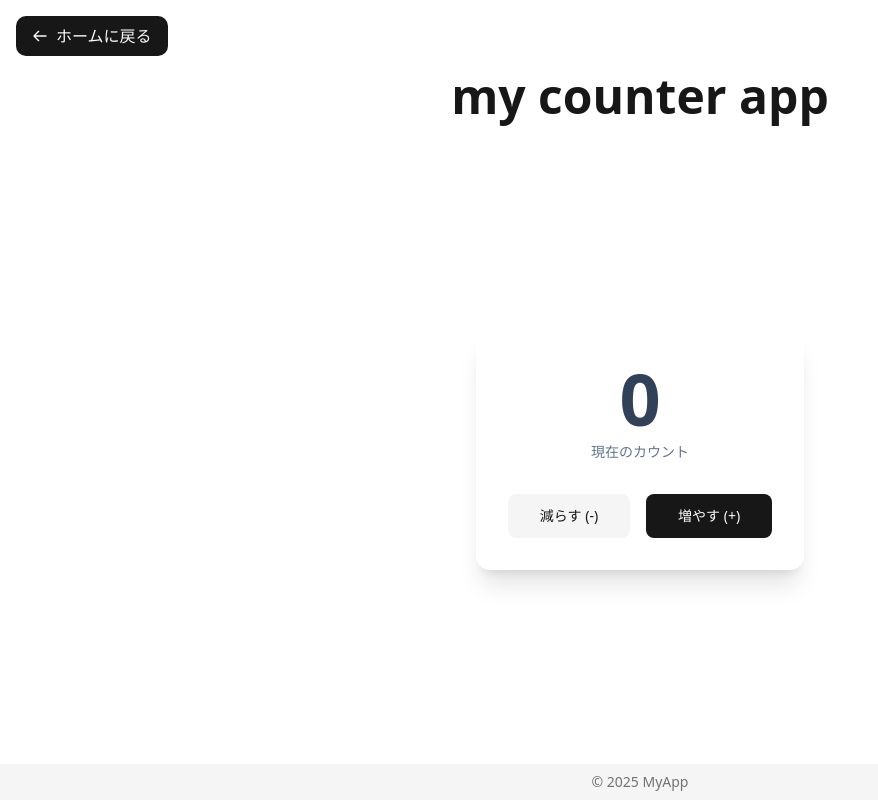
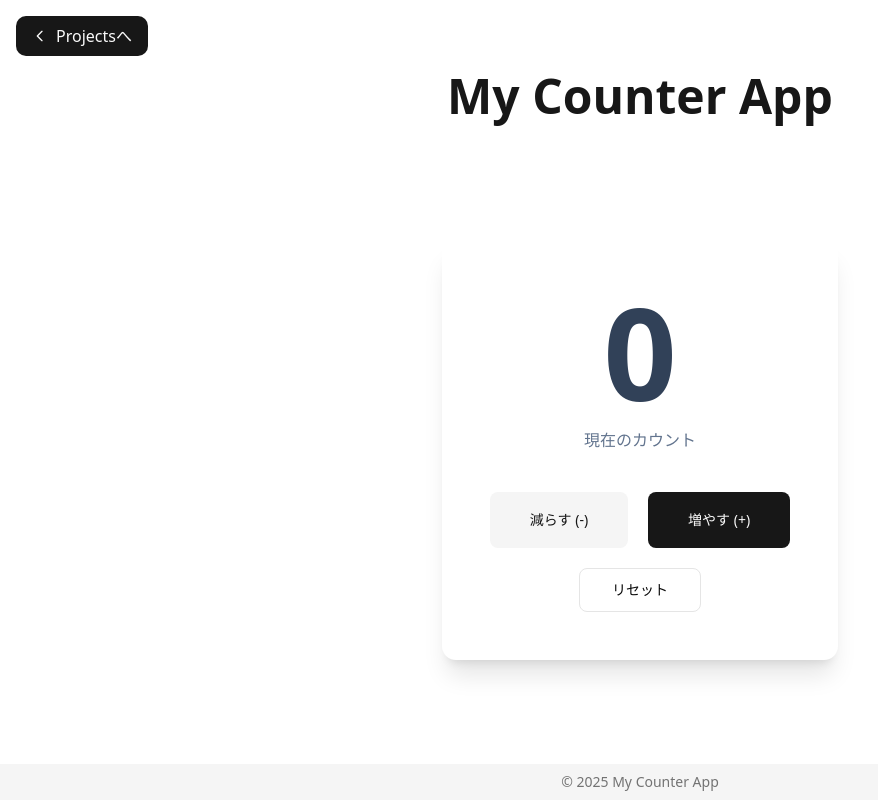
Before and after one commit to atsuki61/100DaysOfCode, a Next.js app: page /day1-counter in a window 1280 px wide. Shown: the whole page, without its empty margins (0-878 px from the left). Built offline with nearby package versions, Linux system fonts and the light colour scheme.

Commit message:
feat: カウンターアプリのUIを全体的に拡大しリセットボタンを追加

```diff
--- a/src/app/day1-counter/components/Counter.tsx
+++ b/src/app/day1-counter/components/Counter.tsx
@@ -8,51 +8,56 @@ export default function Counter() {
 
   const increment = () => setCount(prevCount => prevCount + 1);
   const decrement = () => setCount(prevCount => prevCount - 1);
+  const reset = () => setCount(0); // リセット関数を追加
 
   return (
     // --- カウンター表示とボタンをまとめる白いカード風の箱 ---
     // bg-white dark:bg-gray-800: 背景色 (ライトモード: 白, ダークモード: 少し明るいグレー)
-    // p-6 sm:p-8: 内側の余白 (通常時は1.5rem, smサイズ以上の画面では2rem)
+    // p-8 sm:p-12: 内側の余白 (通常時は1.5rem, smサイズ以上の画面では2rem)
     // rounded-xl: 角を大きく丸めます (extra large)
     // shadow-xl: 大きな影をつけて立体的に見せます
     // text-center: この要素内のテキストコンテンツを中央揃え
-    <div className="bg-white dark:bg-gray-800 p-6 sm:p-8 rounded-xl shadow-xl text-center">
+    <div className="bg-white dark:bg-gray-800 p-8 sm:p-12 rounded-xl shadow-xl text-center">
       {/* --- カウンターの数値を表示する部分 --- */}
-      {/* mb-8: 下方向へのマージン (2rem)。要素間のスペース作りのため。 */}
-      <div className="mb-8">
+      {/* mb-10: 下方向へのマージン (2rem)。要素間のスペース作りのため。 */}
+      <div className="mb-10">
         {/* --- カウンターの数値そのもの --- */}
-        {/* text-7xl: 文字のサイズを非常に大きくします。 */}
+        {/* text-9xl: 文字のサイズを非常に大きくします。 */}
         {/* font-bold: 文字を太字にします。 */}
         {/* text-slate-700 dark:text-slate-200: 文字色を指定します。 */}
-        <span className="text-7xl font-bold text-slate-700 dark:text-slate-200">
+        <span className="text-9xl font-bold text-slate-700 dark:text-slate-200">
           {count}
         </span>
         {/* --- 「現在のカウント」という補助テキスト --- */}
-        {/* text-sm: 文字サイズを小さくします。 */}
+        {/* text-base: 文字サイズを小さくします。 */}
         {/* text-slate-500 dark:text-slate-400: 文字色を少し薄めにします。 */}
-        {/* mt-2: 上方向へのマージン (0.5rem)。数値との間隔調整。 */}
-        <p className="text-sm text-slate-500 dark:text-slate-400 mt-2">現在のカウント</p>
+        {/* mt-3: 上方向へのマージン (0.75rem)。数値との間隔調整。 */}
+        <p className="text-base text-slate-500 dark:text-slate-400 mt-3">現在のカウント</p>
       </div>
 
       {/* --- ボタンをまとめる箱 --- */}
       {/* flex: ボタンを横並びにするためにFlexboxを使います (smサイズ以上の画面で)。 */}
       {/* flex-col: スマートフォンなどの小さい画面ではボタンを縦に並べます (これがデフォルト)。 */}
       {/* sm:flex-row: smサイズ (640px) 以上の画面では、'flex-col' を上書きして横並び (row) にします。*/}
-      {/* space-y-4: 縦並びの時 (flex-col の時) に、ボタンの間に縦方向のスペースを設けます (1rem)。*/}
+      {/* space-y-5: 縦並びの時 (flex-col の時) に、ボタンの間に縦方向のスペースを設けます (1rem)。*/}
       {/* sm:space-y-0: 横並びになるsmサイズ以上では、縦方向のスペースを0にします。 */}
-      {/* sm:space-x-4: 横並びの時 (sm:flex-row の時) に、ボタンの間に横方向のスペースを設けます (1rem)。 */}
-      <div className="flex flex-col sm:flex-row space-y-4 sm:space-y-0 sm:space-x-4">
+      {/* sm:space-x-5: 横並びの時 (sm:flex-row の時) に、ボタンの間に横方向のスペースを設けます (1rem)。 */}
+      <div className="flex flex-col sm:flex-row space-y-5 sm:space-y-0 sm:space-x-5">
         {/* --- デクリメントボタン --- */}
         {/* w-full sm:w-auto: モバイルでは幅いっぱい、sm以上では自動幅 */}
-        <Button onClick={decrement} variant="secondary" size="lg" className="w-full sm:w-auto">
+        <Button onClick={decrement} variant="secondary" size="xl" className="w-full sm:w-auto">
           減らす (-)
         </Button>
 
         {/* --- インクリメントボタン --- */}
-        <Button onClick={increment} variant="default" size="lg" className="w-full sm:w-auto">
+        <Button onClick={increment} variant="default" size="xl" className="w-full sm:w-auto">
           増やす (+)
         </Button>
       </div>
+      {/* リセットボタンを追加、上マージン (mt-5) */}
+      <Button onClick={reset} variant="outline" size="lg" className="w-full sm:w-auto mt-5">
+        リセット
+      </Button>
     </div>
   );
 }
--- a/src/app/day1-counter/components/ui/Button.tsx
+++ b/src/app/day1-counter/components/ui/Button.tsx
@@ -3,7 +3,7 @@ import React from 'react';
 // Buttonコンポーネントのpropsの型定義
 interface ButtonProps extends React.ButtonHTMLAttributes<HTMLButtonElement> {
   variant?: 'default' | 'destructive' | 'outline' | 'secondary' | 'ghost' | 'link';
-  size?: 'default' | 'sm' | 'lg' | 'icon';
+  size?: 'default' | 'sm' | 'lg' | 'icon' | 'xl';
   children?: React.ReactNode;
 }
 
@@ -61,6 +61,9 @@ const Button: React.FC<ButtonProps> = ({
     case 'lg':
       sizeClasses = "h-11 px-8";
       break;
+    case 'xl':
+      sizeClasses = "h-14 px-10 text-lg";
+      break;
     case 'icon':
       sizeClasses = "h-10 w-10";
       break;
--- a/src/app/day1-counter/layout.tsx
+++ b/src/app/day1-counter/layout.tsx
@@ -23,7 +23,7 @@ export default function Day1Layout({ children }: Day1LayoutProps) {
           {/* 戻るボタンを左上に配置 */}
           <BackToHomeButton className="self-start" />
           {/* タイトルを戻るボタンの下に配置, 文字サイズ5xl, 太字, 中央寄せ, プライマリカラー */}
-          <h1 className="text-5xl font-bold text-center text-primary">my counter app</h1>
+          <h1 className="text-5xl font-bold text-center text-primary">My Counter App</h1>
         </div>
       </header>
 
@@ -41,7 +41,7 @@ export default function Day1Layout({ children }: Day1LayoutProps) {
       {/* main要素がflex-1で伸びるため、フッターは自然とmainの下、つまりコンテナの一番下に配置される */}
       {/* 背景ミューテッド, テキストを中央揃え, パディング2, 文字小さく */}
       <footer className="bg-muted text-muted-foreground text-center p-2 text-sm">
-        <p>© 2025 MyApp</p>
+        <p>© 2025 My Counter App</p>
       </footer>
     </div>
   );
--- a/src/app/page.tsx
+++ b/src/app/page.tsx
@@ -26,7 +26,7 @@ export default function HomePage() {
     <div className="min-h-screen bg-background py-12 flex flex-col items-center text-foreground">
       <header className="mb-12">
         <h1 className="text-5xl font-bold text-center text-primary">
-          Projects
+        100 Days Of Code Projects
         </h1>
       </header>
       <main className="w-full max-w-5xl px-4">
--- a/src/components/BackToHomeButton.tsx
+++ b/src/components/BackToHomeButton.tsx
@@ -19,9 +19,9 @@ export default function BackToHomeButton({ className = '' }: BackToHomeButtonPro
         stroke="currentColor"
         strokeWidth="2"
       >
-        <path strokeLinecap="round" strokeLinejoin="round" d="M10 19l-7-7m0 0l7-7m-7 7h18" />
+        <path strokeLinecap="round" strokeLinejoin="round" d="M15 19l-7-7 7-7" />
       </svg>
-      ホームに戻る
+      Projectsへ
     </Link>
   );
 }
```
